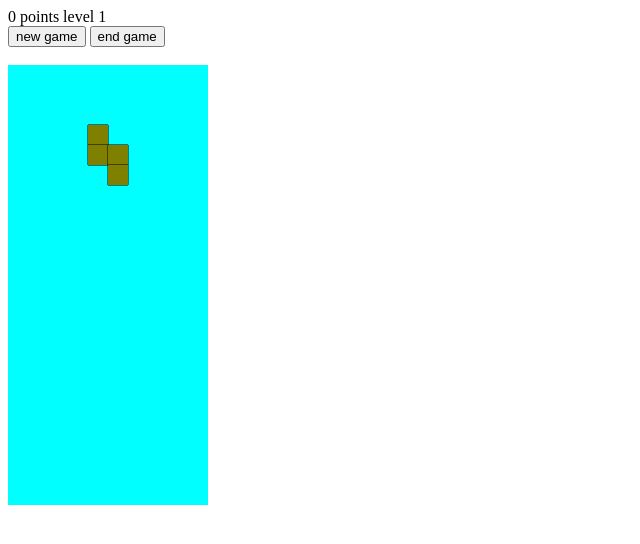
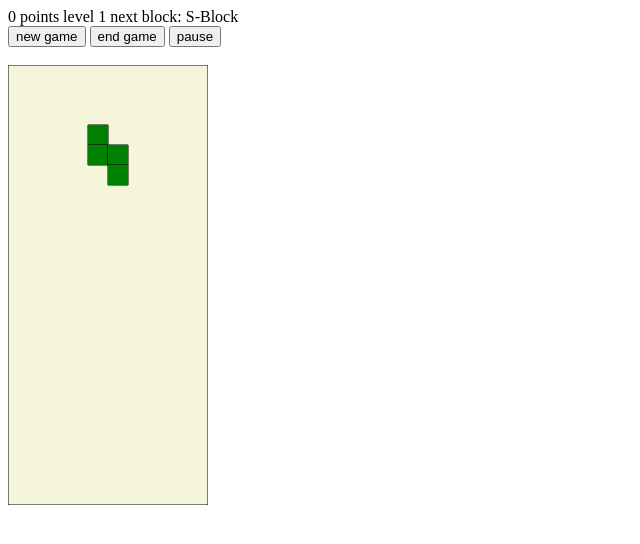
Before and after one commit to PipeChess/tetris_js, a website: page public_html/index.html in a window 1280 px wide. Shown: the whole page, without its empty margins (0-640 px from the left). Drawn offline with Linux system fonts and the light colour scheme.

Commit message:
Debugging: set correct Tetris colors & names for blocks. Added ability to forsee next block.

```diff
--- a/public_html/index.html
+++ b/public_html/index.html
@@ -7,9 +7,12 @@
     </head>
     <body onkeydown="keyPress(event);">
         <span id="score">0</span> points
-        level <span id="level">1</span>  <br />
+        level <span id="level">1</span>
+        <span id="info"></span>
+        <br />
         <button id="startGameBtn" onclick="startRoutine(true);">new game</button>
-        <button id="startGameBtn" onclick="endGame(false);">end game</button>
+        <button id="endGameBtn" onclick="endGame(false);">end game</button>
+        <button id="pauseGameBtn" onclick="pauseGame();">pause</button>
         <br />
         <br />
         <canvas id="game" height="440" width="200"></canvas>
@@ -25,48 +28,50 @@
     var speed = 1;
     var gameInterval = null;
     var currentBlock = null;
+    var upcomingBlock = null;
     var initialSpeed = 1000;
     var enabledCommands = false;
     var totalPoints = 0;
+    var gamePaused = false;
 
     var canvas = document.getElementById("game");
     var ctx = canvas.getContext("2d");
 
     var blocks = [{
             coords: [[-2, 4], [-2, 5], [-1, 4], [-1, 5]],
-            color: 'red',
+            color: 'yellow',
             pivot: null,
-            name: 'cube'
+            name: 'O-block'
         }, {
             coords: [[-3, 4], [-2, 4], [-1, 4], [-1, 3]],
-            color: 'yellow',
+            color: 'blue',
             pivot: 1,
-            name: 'l_shape_left'
+            name: 'J-block'
         }, {
             coords: [[-3, 4], [-2, 4], [-1, 4], [-1, 5]],
             color: 'orange',
             pivot: 1,
-            name: 'l_shape_right'
+            name: 'L-Block'
         }, {
             coords: [[-3, 4], [-2, 4], [-2, 5], [-1, 5]],
-            color: 'olive',
+            color: 'green',
             pivot: 1,
-            name: 's_shape_left'
+            name: 'S-Block'
         }, {
             coords: [[-3, 5], [-2, 5], [-2, 4], [-1, 4]],
-            color: 'brown',
+            color: 'red',
             pivot: 1,
-            name: 's_shape_right'
+            name: 'Z-Block'
         }, {
             coords: [[-4, 4], [-3, 4], [-2, 4], [-1, 4]],
-            color: 'white',
+            color: 'cyan',
             pivot: 1,
-            name: 'bar'
+            name: 'I-Block'
         }, {
             coords: [[-2, 5], [-1, 4], [-1, 5], [-1, 6]],
-            color: 'pink',
+            color: 'purple',
             pivot: 2,
-            name: 'camel'
+            name: 'T-Block'
         }];
 
     startRoutine(true);
@@ -92,6 +97,23 @@
         initializeGameMatrix();
         drawDisplay();
         enabledCommands = false;
+    }
+
+    function pauseGame() {
+        if (gamePaused) {
+            enabledCommands = true;
+            gameInterval = setInterval(function () {
+                updateBlockPosition('down');
+            }, initialSpeed);
+            gamePaused = false;
+            document.getElementById("pauseGameBtn").innerHTML = "pause";
+        } else {
+            gamePaused = true;
+            clearInterval(gameInterval);
+            gameInterval = null;
+            enabledCommands = false;
+            document.getElementById("pauseGameBtn").innerHTML = "resume";
+        }
     }
 
     /**
@@ -241,7 +263,7 @@
         document.getElementById("score").innerHTML = totalPoints;
 
         var speedVal = Math.round(totalPoints / 100);
-        initialSpeed = (speedVal >= 1 ? 1000 - (speedVal * 50) : 1000);
+        initialSpeed = (speedVal > 1 ? 1000 - (speedVal * 50) : 1000);
         document.getElementById("level").innerHTML = speedVal + 1
     }
 
@@ -250,11 +272,14 @@
      * @returns void
      */
     function drawDisplay() {
+        document.getElementById("info").innerHTML = "next block: " + upcomingBlock.name;
         ctx.clearRect(0, 0, canvas.width, canvas.height);
         ctx.beginPath();
-        ctx.rect(0, 0, 440, 500);
-        ctx.fillStyle = "aqua";
+        ctx.rect(0, 0, canvas.width, canvas.height);
+        ctx.fillStyle = "beige";
         ctx.fill();
+        ctx.strokeStyle = "#000";
+        ctx.strokeRect(0, 0, canvas.width, canvas.height);
         for (var i = 0; i < gmatrix.length; i++) {
             for (var j = 0; j < gmatrix[i].length; j++) {
                 if (gmatrix[i][j] !== false) {
@@ -267,6 +292,7 @@
                     var x = j * 20;
                     var y = i * 20;
                     ctx.beginPath();
+                    ctx.strokeStyle = "#000";
                     ctx.moveTo(x, y);
                     ctx.lineTo(x + 20, y);
                     ctx.moveTo(x + 20, y);
@@ -322,8 +348,8 @@
      * @returns void
      */
     function keyPress(ev) {
+        var key = ev.which || ev.keyCode;
         if (enabledCommands) {
-            var key = ev.which || ev.keyCode;
             switch (key) {
                 case 37:
                     updateBlockPosition('left');
@@ -334,15 +360,23 @@
                 case 39:
                     updateBlockPosition('right');
                     break;
-                case 17:
+                case 16:
                     updateBlockPosition('turn', false);
                     break;
-                case 18:
+                case 17:
                     updateBlockPosition('turn', true);
                     break;
                 default:
                     break;
             }
+        }
+        switch (key) {
+            case 32:
+                pauseGame();
+                break;
+            default:
+                break;
+
         }
     }
 
@@ -351,7 +385,8 @@
      * @returns void
      */
     function newRandomBlock() {
-        currentBlock = blocks[Math.floor((Math.random() * 60)) % 7];
+        currentBlock = (upcomingBlock ? upcomingBlock : blocks[Math.floor((Math.random() * 60)) % 7]);
+        upcomingBlock = blocks[Math.floor((Math.random() * 60)) % 7];
     }
 
 </script>
```
